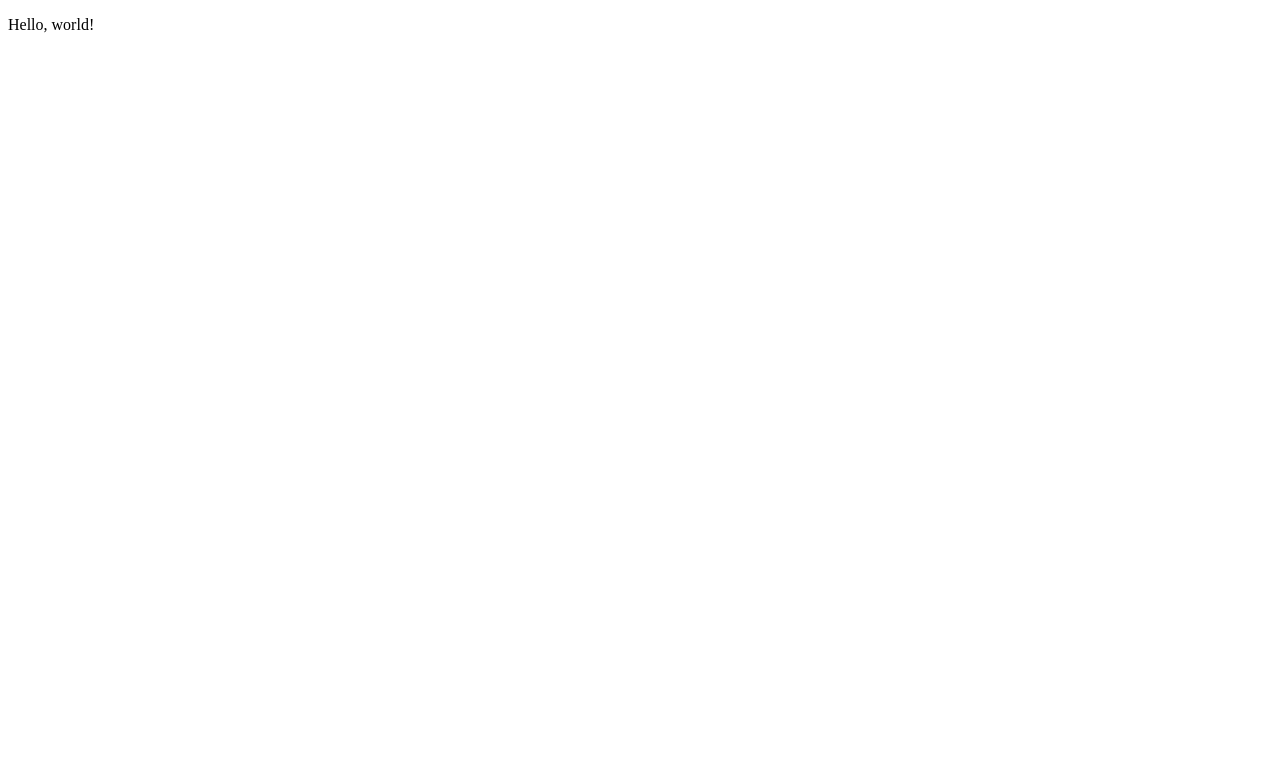
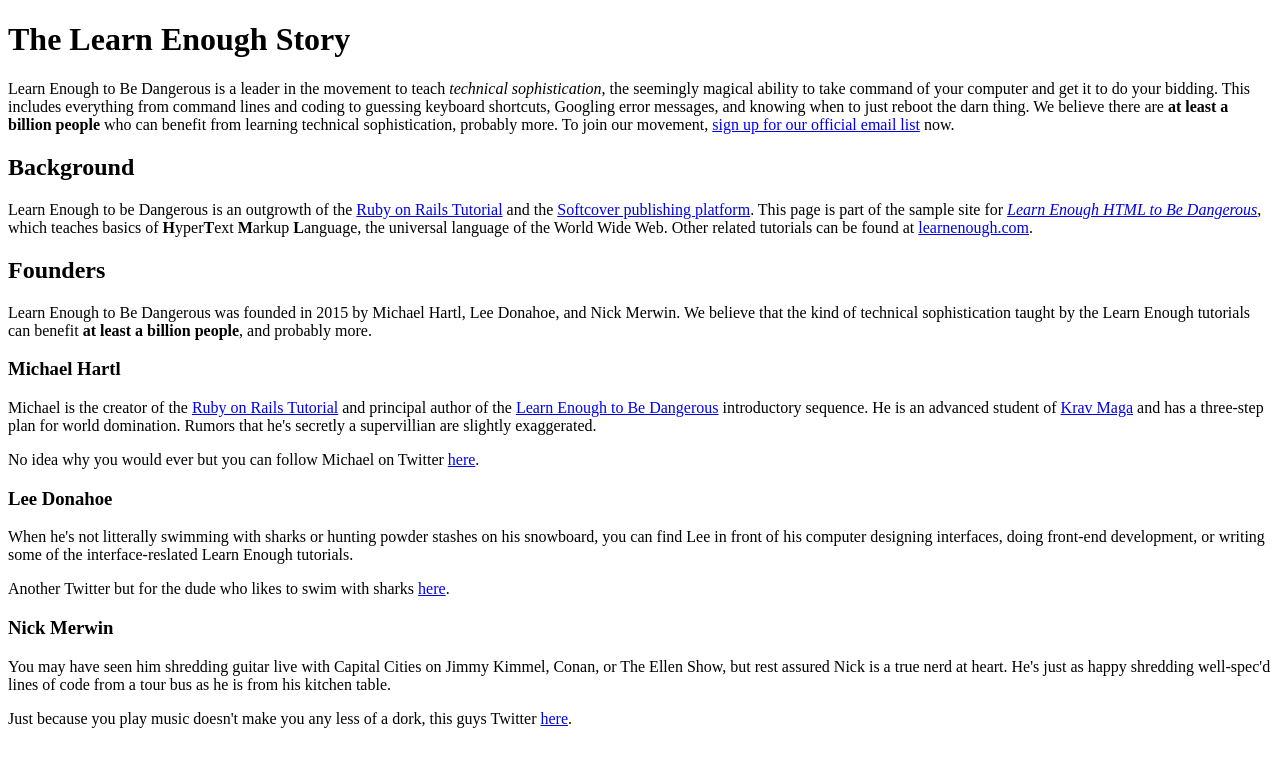
Before and after one commit to NaneZ92/sample_website, a plain HTML site: page index.html in a window 1280 px wide. Drawn offline with Linux system fonts and the light colour scheme.

Commit message:
Add headers, text and links

```diff
--- a/index.html
+++ b/index.html
@@ -1,10 +1,77 @@
 <!DOCTYPE html>
 <html>
 	<head>
-		<title>Page Title</title>
+		<title>Learn Enough to Be Dangerous</title>
 		<meta charset="utf-8">
 	</head>
 	<body>
-		<p>Hello, world!</p>
+		<h1>The Learn Enough Story</h1>
+
+		<p>
+      Learn Enough to Be Dangerous is a leader in the movement to teach
+      <em>technical sophistication</em>, the seemingly magical ability to take
+      command of your computer and get it to do your bidding. This includes
+      everything from command lines and coding to guessing keyboard shortcuts,
+      Googling error messages, and knowing when to just reboot the darn thing.
+      We believe there are <strong>at least a billion people</strong> who can benefit from
+      learning technical sophistication, probably more. To join our
+      movement, <a href="http://learnenough.com/email">sign up for our official email list</a> now.
+    	</p>
+
+		<h2>Background</h2>
+
+		<p>
+			Learn Enough to be Dangerous is an outgrowth of the
+			<a href="http://railstutorial.org/">Ruby on Rails Tutorial</a> and the
+			<a href="http://www.softcover.io/">Softcover publishing platform</a>.
+			This page is part of the sample site for
+			<a href="http://learnenough.com/html-tutorial"><em>Learn Enough HTML to Be Dangerous</em></a>, which teaches basics of
+			<strong>H</strong>yper<strong>T</strong>ext <strong>M</strong>arkup
+			<strong>L</strong>anguage, the universal language of the World Wide Web.
+			Other related tutorials can be found at
+			<a href="http://learnenough.com/">learnenough.com</a>.
+		</p>
+
+		<h2>Founders</h2>
+
+		 <p>
+      Learn Enough to Be Dangerous was founded in 2015 by Michael Hartl, Lee
+      Donahoe, and Nick Merwin. We believe that the kind of technical
+      sophistication taught by the Learn Enough tutorials can benefit
+      <strong>at least a billion people</strong>, and probably more.
+    	</p>
+
+		<h3>Michael Hartl</h3>
+
+		<p>
+			Michael is the creator of the <a href="http://railstutorial.org/">
+			Ruby on Rails Tutorial</a> and principal author of the
+			<a href="http://learnenough.com/">Learn Enough to Be Dangerous</a>
+			introductory sequence. He is an advanced student of
+			<a href="http://kravmaga.com/">Krav Maga</a> and has a three-step
+			plan for world domination. Rumors that he's secretly a supervillian
+			are slightly exaggerated.
+		</p>
+		<p>
+			No idea why you would ever but you can follow Michael on Twitter <a href="http://twitter.com/mhartl">here</a>.
+		</p>
+
+		<h3>Lee Donahoe</h3>
+
+		<p>
+			When he's not litterally swimming with sharks or hunting powder stashes on his snowboard, you can find Lee in front of his computer designing interfaces, doing front-end development, or writing some of the interface-reslated Learn Enough tutorials.
+		</p>
+		<p>
+			Another Twitter but for the dude who likes to swim with sharks <a href="http://twitter.com/leedonahoe">here</a>.
+		</p>
+
+		<h3>Nick Merwin</h3>
+
+		<p>
+			You may have seen him shredding guitar live with Capital Cities on Jimmy Kimmel, Conan, or The Ellen Show, but rest assured Nick is a true nerd at heart. He's just as happy shredding well-spec'd lines of code from a tour bus as he is from his kitchen table.
+		</p>
+		<p>
+			Just because you play music doesn't make you any less of a dork, this guys Twitter <a href="http://twitter.com/nickmerwin">here</a>.
+		</p>
 	</body>
 </html>
```
